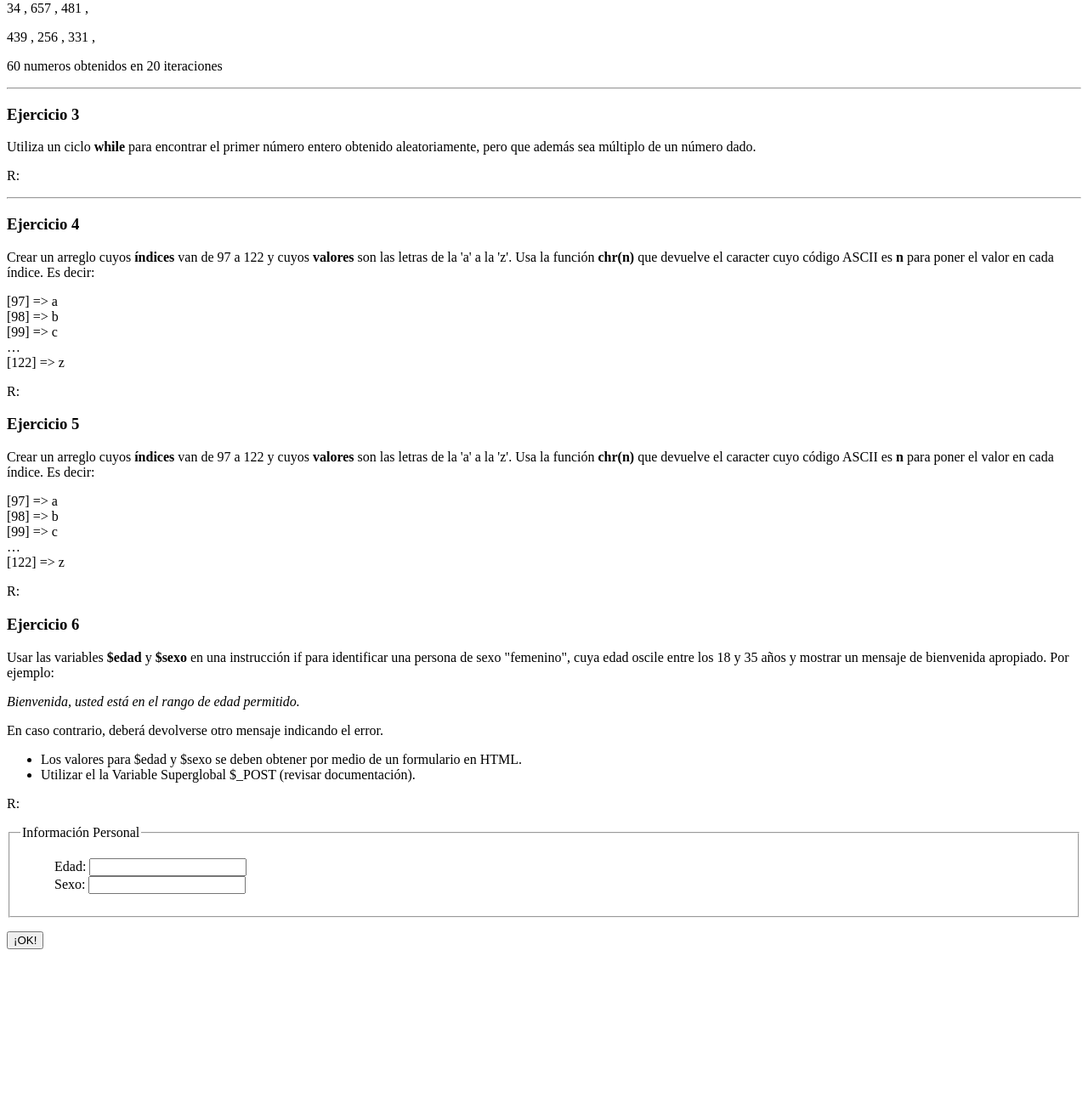
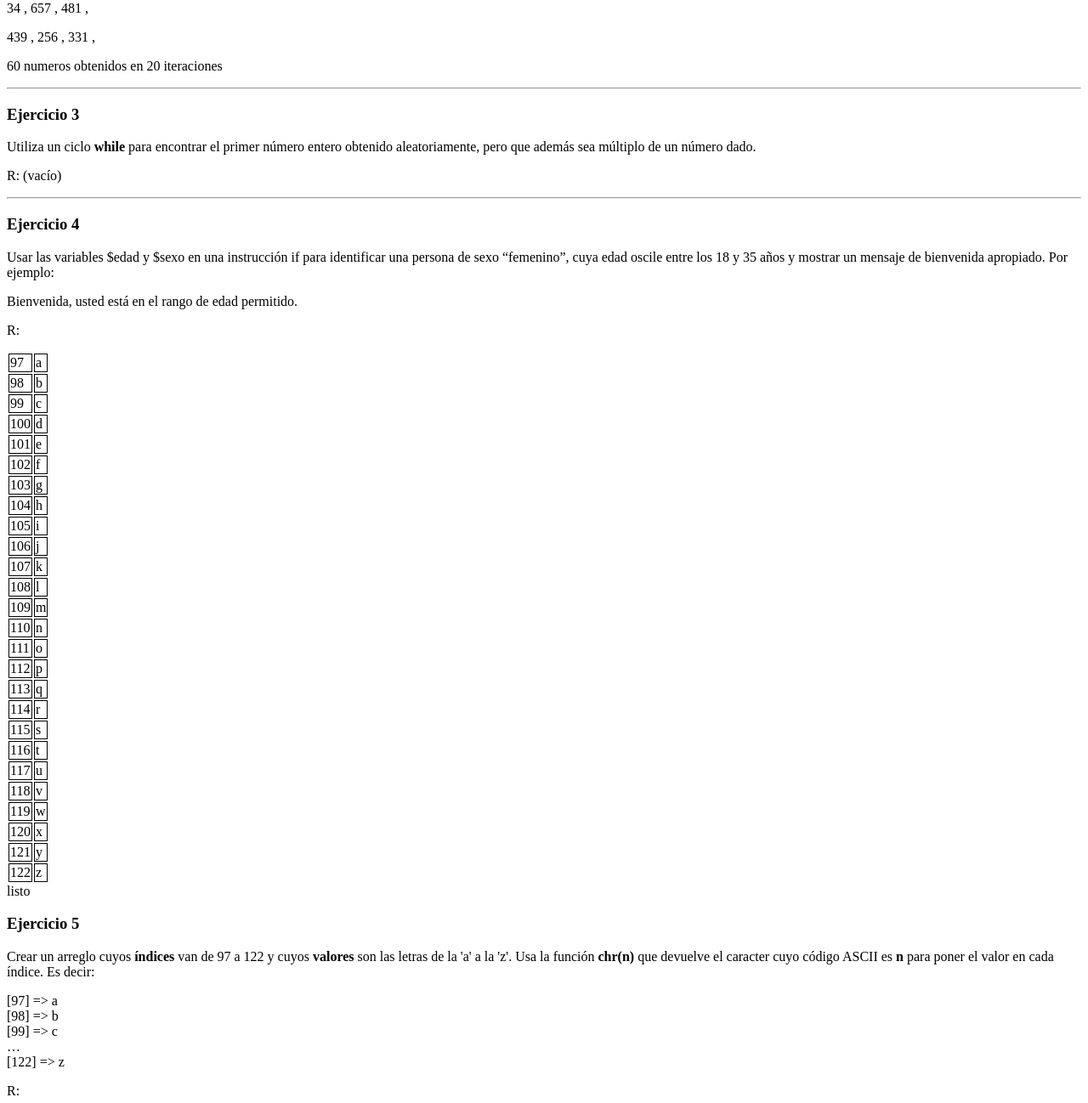
Before and after one commit to fitosmon/tecnologias_web, a PHP site: page / in a window 1280 px wide. Shown: the part 920-2218 px from the top of the page at 85% size. Before the commit the page ends 2037 px from the top, so only its background shows below. Run offline with PHP 8.4, Linux system fonts and the light colour scheme.

Commit message:
resolver ejercicio 3 y 4

```diff
--- a/tecweb/practicas/p04/index.php
+++ b/tecweb/practicas/p04/index.php
@@ -9,6 +9,10 @@
       ol {
       list-style-type: none;
       }
+      td{
+        border: 1px solid;
+      }
+
     </style>
 </head>
 <body>
@@ -51,25 +55,28 @@
         <p>
             R:
             <?php
-            // AQUÍ VA EL CÓDIGO DE SOLUCIÓN
+                if (!empty($_GET['factor'])) {
+                    $factor = $_GET['factor'];
+                    echo multiplo($factor);
+                } else {
+                    echo '(vacío)';
+                }
             ?>
         </p>
     </div>
     <hr>
     <div>
         <h3>Ejercicio 4</h3>
-        <p>Crear un arreglo cuyos <strong>índices</strong> van de 97 a 122 y cuyos <strong>valores</strong> son las letras de la 'a' a la 'z'. Usa la función <strong>chr(n)</strong> que devuelve el caracter cuyo código ASCII es <strong>n</strong> para poner el valor en cada índice. Es decir:</p>
+        <p>Usar las variables $edad y $sexo en una instrucción if para identificar una persona de
+sexo “femenino”, cuya edad oscile entre los 18 y 35 años y mostrar un mensaje de
+bienvenida apropiado. Por ejemplo:</p>
         <p>
-            [97] => a <br>
-            [98] => b <br>
-            [99] => c <br>
-            … <br>
-            [122] => z
+        Bienvenida, usted está en el rango de edad permitido.
         </p>
         <p>
             R:
             <?php
-            // AQUÍ VA EL CÓDIGO DE SOLUCIÓN
+            echo hacerTabla();
             ?>
         </p>
     </div>
--- a/tecweb/practicas/p04/src/funciones.php
+++ b/tecweb/practicas/p04/src/funciones.php
@@ -29,4 +29,32 @@ function tablaParImpar(){
     return ($fila*3).' numeros obtenidos en '.$fila.' iteraciones';
 }
 
+function multiplo($factor){
+    print "<p>";
+    do {
+        $encontrado=False;
+        $comparado=rand($factor, 1000);
+        print "{$comparado}, ";
+        if($comparado%$factor==0){
+            $encontrado=True;
+        }
+    }
+    while($encontrado==False);
+
+    print "</p>";
+    return "El primer numero encontrado fue: {$comparado}";
+}
+
+function hacerTabla(){
+    for($j=97; $j < 123; $j++){
+        $tabla[$j]=chr($j);
+    }
+    print "<table>";
+    foreach ($tabla as $key => $value){
+        print "<tr><td> {$key} </td><td> {$value} </td></tr>";
+    }
+    print "</table>";
+    return "listo";
+}
+
 ?>
```
